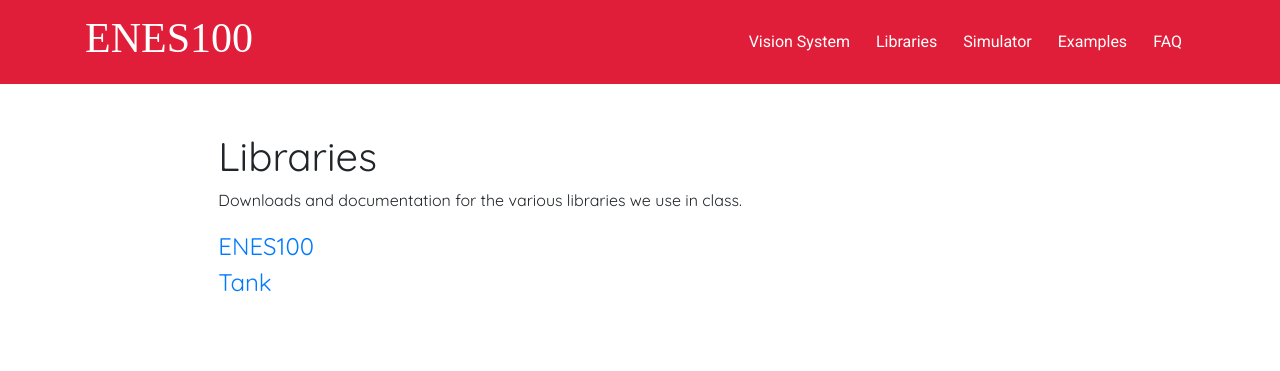
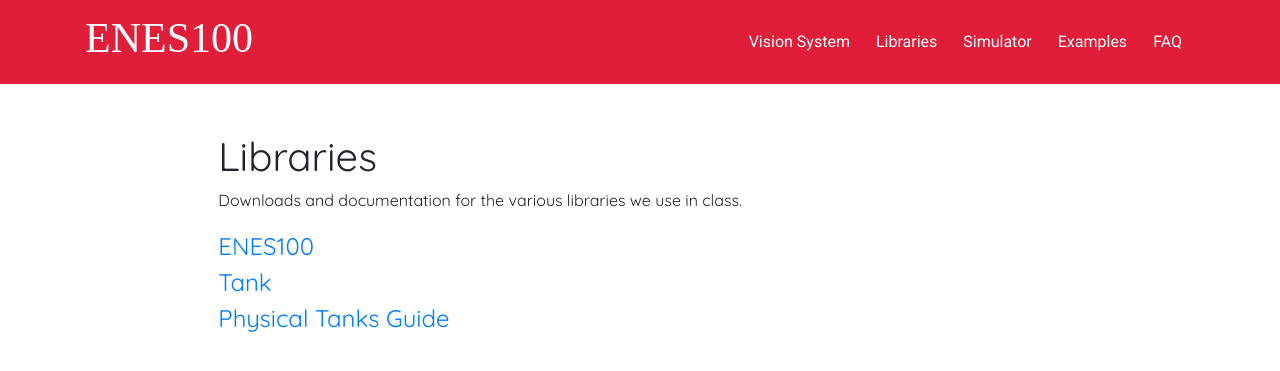
Before and after one commit to umdenes100/VisionSystemRemoteClient, a Jekyll site: the page built from pages/libraries/libraries.html, in a window 1280 px wide. Shown: the top 371 px of the page. Built offline with Jekyll 4.4.1, drawn with Linux system fonts in a browser that asks for light colours; nearby versions of some CDN libraries; some web fonts are replaced.

Commit message:
Update libraries.html

```diff
--- a/pages/libraries/libraries.html
+++ b/pages/libraries/libraries.html
@@ -18,6 +18,8 @@ custom_css:
             <a class="library-link" href="./enes100">ENES100</a>
             <br>
             <a class="library-link" href="./tank">Tank</a>
+            <br>
+         <a class="library-link" href="./PhysicalTankCodeGuide">Physical Tanks Guide </a>
             <!--<br>
             <a class="library-link" href="./simlibraries">Simulator</a>
             <br>-->
```
